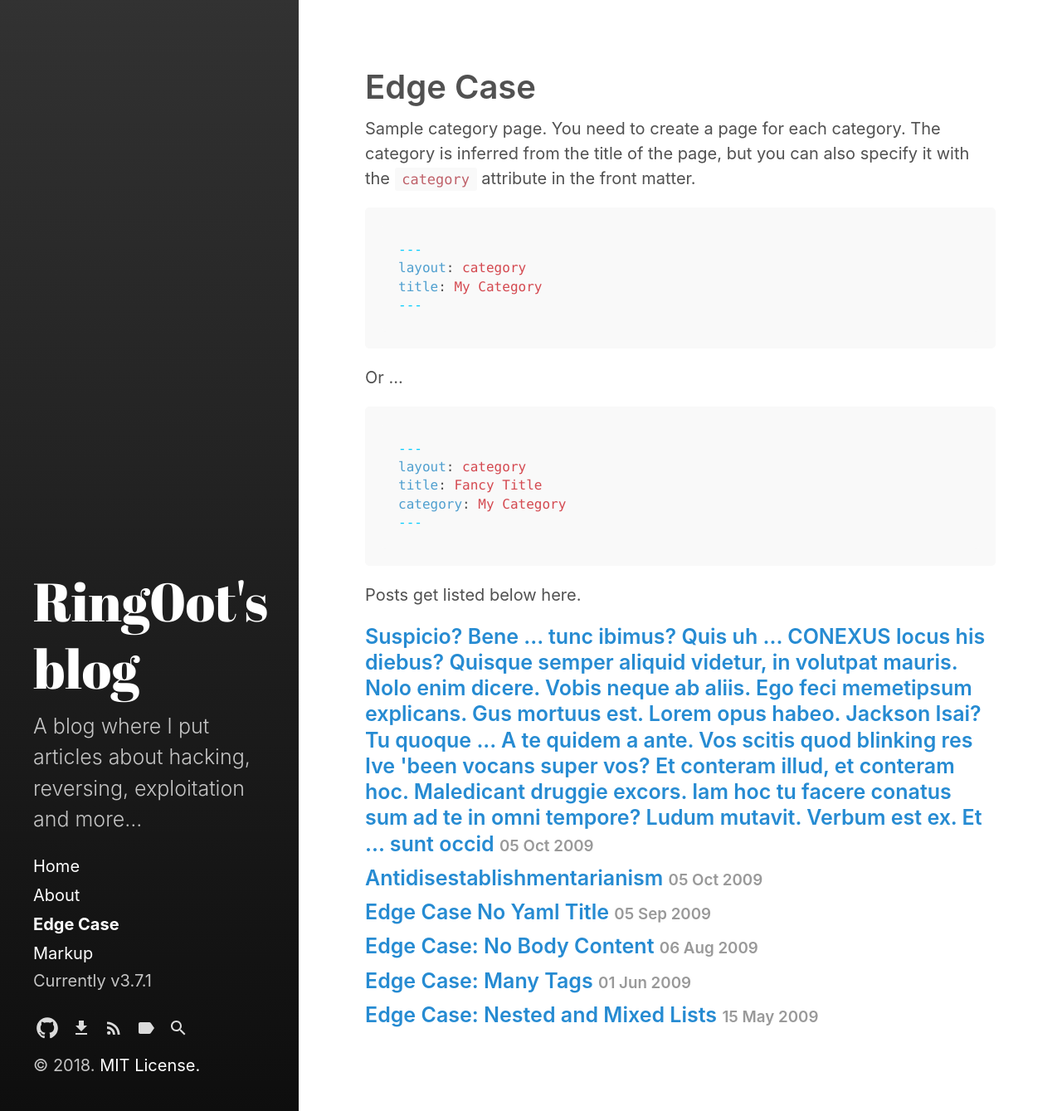
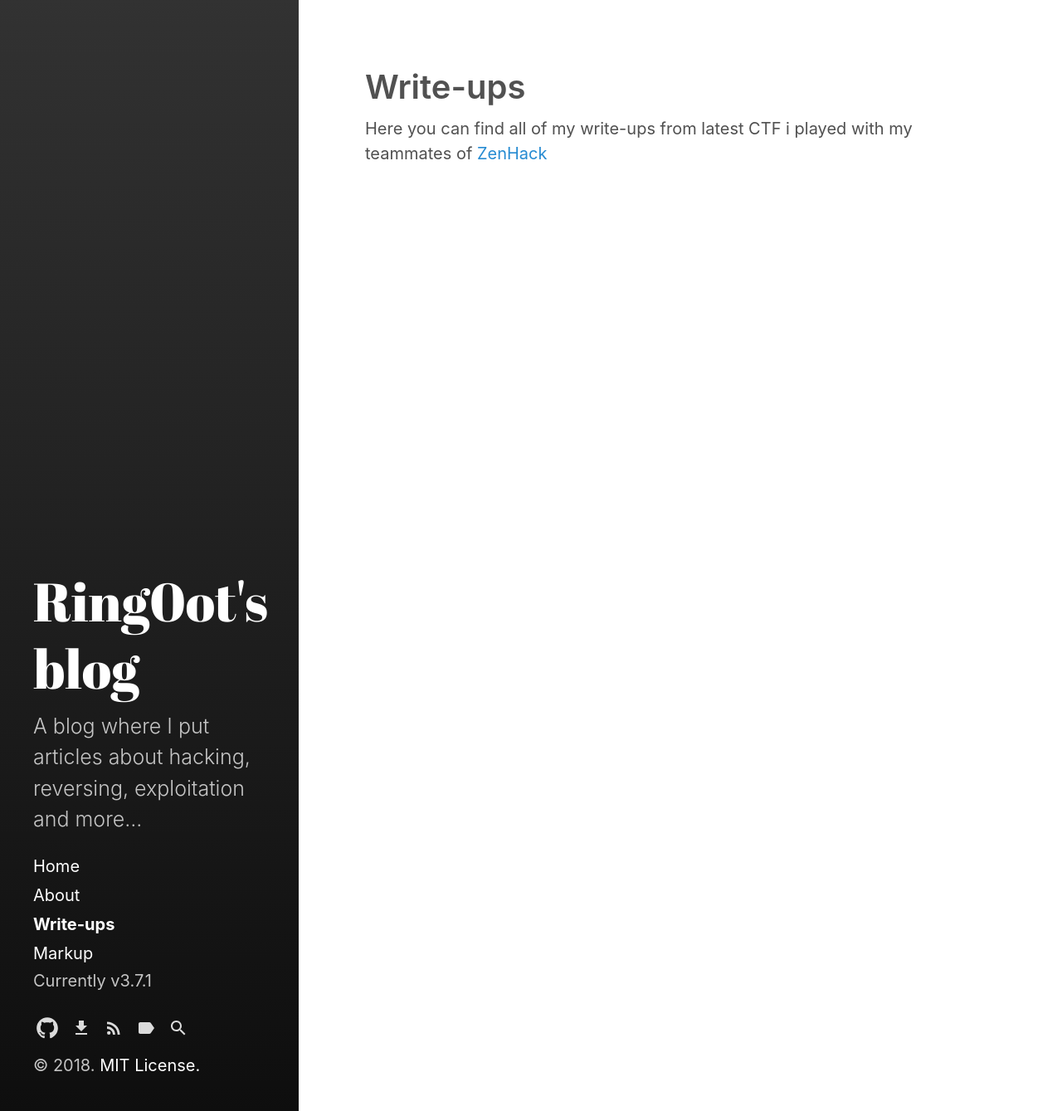
Before and after one commit to Maff1t/Maff1t.github.io, a Jekyll site: the page built from category/edge-case.md, in a window 1280 px wide. Shown: the whole page at 83% size. Built offline with Jekyll 4.4.1, drawn with Linux system fonts in a browser that asks for light colours.

Commit message:
Update edge-case.md

````diff
--- a/category/edge-case.md
+++ b/category/edge-case.md
@@ -1,27 +1,6 @@
 ---
 layout: category
-title: Edge Case
+title: Write-ups
 ---
 
-Sample category page. You need to create a page for each category.
-The category is inferred from the title of the page, but you can also
-specify it with the `category` attribute in the front matter.
-
-```md
----
-layout: category
-title: My Category
----
-```
-
-Or ...
-
-```md
----
-layout: category
-title: Fancy Title
-category: My Category
----
-```
-
-Posts get listed below here.
+Here you can find all of my write-ups from latest CTF i played with my teammates of [ZenHack](http://zenhack.team)
````
